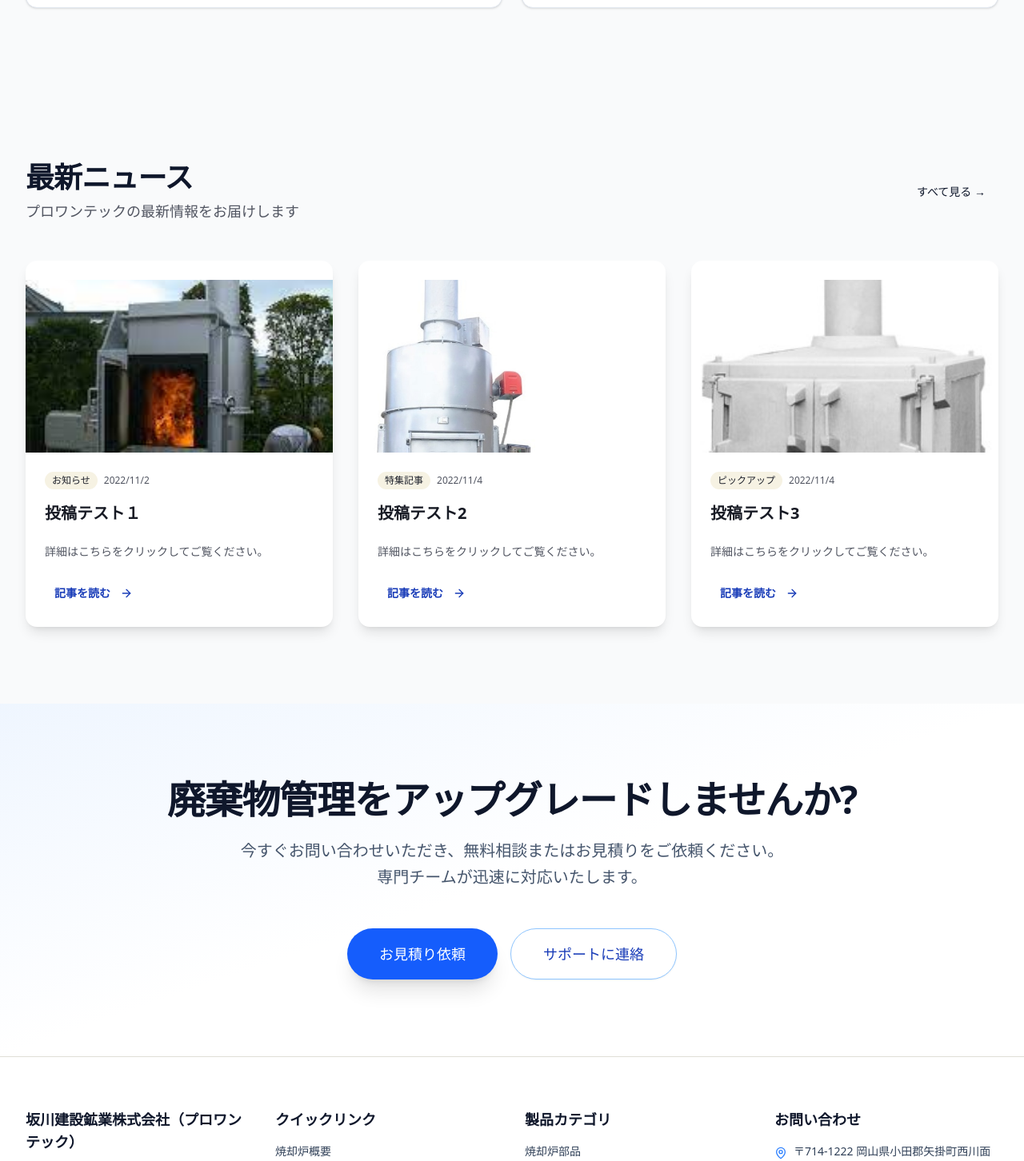
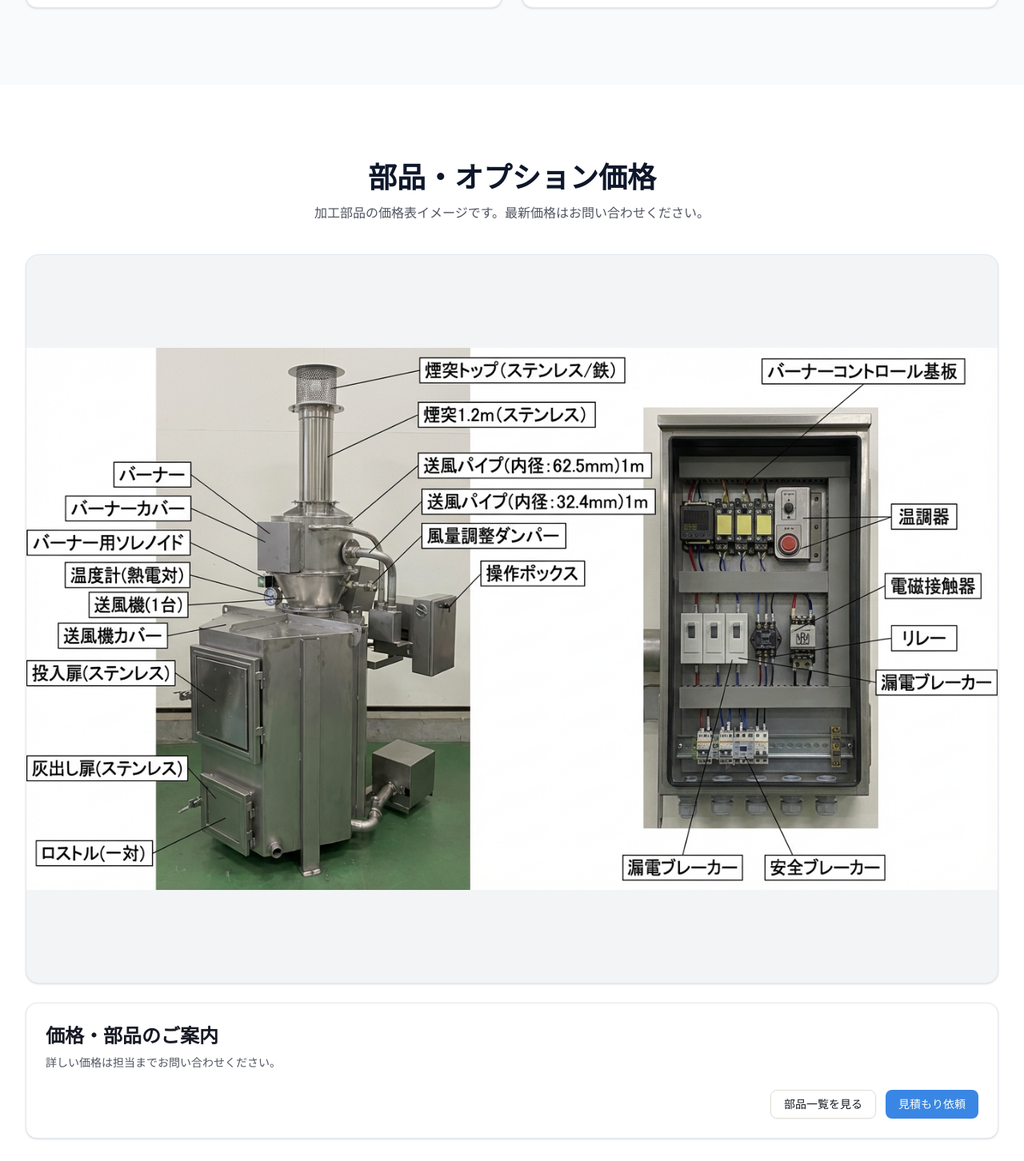
Before and after one commit to rnrnstar2/ProOneTech, a Next.js app: page / in a window 1280 px wide. Shown: the part 3242-4694 px from the top of the page at 80% size. Built offline with nearby package versions, Linux system fonts and the light colour scheme.

Commit message:
Restore parts pricing section with image and CTA

```diff
--- a/src/app/page.tsx
+++ b/src/app/page.tsx
@@ -305,6 +305,42 @@ export default function Home() {
         </div>
       </section>
 
+      {/* 部品・オプション価格（WP「部品単価」より） */}
+      <section className="section-py bg-white">
+        <div className="container space-y-10">
+          <div className="space-y-3 text-center">
+            <h2 className="text-3xl sm:text-4xl font-bold">部品・オプション価格</h2>
+            <p className="text-muted-foreground max-w-3xl mx-auto">
+              加工部品の価格表イメージです。最新価格はお問い合わせください。
+            </p>
+          </div>
+
+          <div className="grid gap-6 lg:grid-cols-[1.2fr,1fr] items-center">
+            <div className="aspect-[4/3] w-full overflow-hidden rounded-2xl border border-slate-200 shadow-sm bg-gray-100 flex items-center justify-center">
+              <img
+                src="/images/generated_image_3093a58a-6f9b-491a-827f-24a4d5c7e461.png"
+                alt="部品価格表"
+                className="h-full w-full object-contain"
+              />
+            </div>
+            <Card className="border-slate-200 h-full">
+              <CardHeader>
+                <CardTitle className="text-2xl">価格・部品のご案内</CardTitle>
+                <CardDescription>詳しい価格は担当までお問い合わせください。</CardDescription>
+              </CardHeader>
+              <CardFooter className="justify-end gap-3">
+                <Button asChild variant="outline">
+                  <Link href="/products">部品一覧を見る</Link>
+                </Button>
+                <Button asChild>
+                  <Link href="/contact">見積もり依頼</Link>
+                </Button>
+              </CardFooter>
+            </Card>
+          </div>
+        </div>
+      </section>
+
       {/* 最新ニュース */}
       <section id="blog" className="section-py bg-gray-50">
         <div className="container">
```
